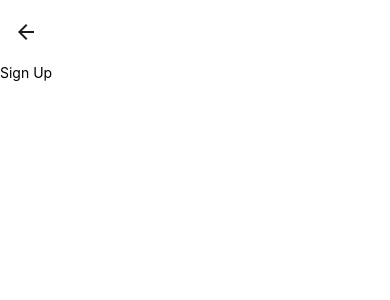
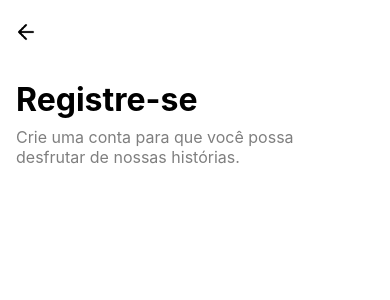
Before and after one commit to ricardofares/ibitter, a React Native app in the folder frontend/: screen /SignUp in a window 390 px wide. Shown: the top 300 px of the page. Built offline with nearby package versions, Linux system fonts and the light colour scheme.

Commit message:
Added the 'Button' atom and start the 'SignUp' screen.

```diff
--- /dev/null
+++ b/frontend/atoms/Button.js
@@ -0,0 +1,27 @@
+import React from 'react';
+import GlobalStyles from '../styles';
+import { StyleSheet, Text, TouchableOpacity } from 'react-native';
+
+export default function Button({ text, onPress }) {
+  return (
+    <TouchableOpacity style={styles.buttonContainer} onPress={onPress}>
+      <Text style={styles.buttonText}>{text}</Text>
+    </TouchableOpacity>
+  );
+}
+
+const styles = StyleSheet.create({
+  buttonContainer: {
+    width: '100%',
+    paddingTop: 16,
+    paddingBottom: 16,
+    backgroundColor: GlobalStyles.primaryColor,
+    flexDirection: 'row',
+    justifyContent: 'center',
+    borderRadius: 10,
+  },
+  buttonText: {
+    color: GlobalStyles.secondaryColor,
+    fontWeight: 'bold',
+  },
+});
--- a/frontend/organisms/auth/Auth.js
+++ b/frontend/organisms/auth/Auth.js
@@ -1,8 +1,9 @@
 import React from 'react';
 import GlobalStyles from '../../styles';
-import { StyleSheet, View, Text, Image, TouchableOpacity } from 'react-native';
+import { StyleSheet, View, Text, Image } from 'react-native';
+import Button from '../../atoms/Button';
 
-export default function Auth({ navigation }) {Auth
+export default function Auth({ navigation }) {
   return (
     <View style={styles.mainContainer}>
       <View style={styles.headerContainer}>
@@ -15,13 +16,10 @@ export default function Auth({ navigation }) {Auth
         <Text style={styles.headerTitle}>Ibitter</Text>
       </View>
       <View style={styles.bodyContainer}>
-        { /* @Todo: This TouchableOpacity should be transformed in an molecule. */}
-        <TouchableOpacity
-          style={styles.buttonContainer}
+        <Button
+          text="Registre-se com seu E-mail"
           onPress={() => navigation.navigate('SignUp')}
-        >
-          <Text style={styles.buttonText}>Registre-se com seu E-mail</Text>
-        </TouchableOpacity>
+        />
         <View style={styles.signInContainer}>
           <Text>Já está cadastrado? <Text style={styles.signInText}>Clique aqui!</Text></Text>
         </View>
@@ -65,19 +63,7 @@ const styles = StyleSheet.create({
     flexDirection: 'column',
     alignItems: 'center',
   },
-  buttonContainer: {
-    width: '100%',
-    paddingTop: 16,
-    paddingBottom: 16,
-    backgroundColor: GlobalStyles.primaryColor,
-    flexDirection: 'row',
-    justifyContent: 'center',
-    borderRadius: 10,
-  },
-  buttonText: {
-    color: GlobalStyles.secondaryColor,
-    fontWeight: 'bold',
-  },
+
   signInContainer: {
     marginTop: 32,
   },
--- a/frontend/organisms/auth/AuthStack.js
+++ b/frontend/organisms/auth/AuthStack.js
@@ -13,6 +13,8 @@ export default function AuthStack() {
         headerShadowVisible: false,
         headerTitle: '',
         headerBackTitle: 'Voltar',
+        headerTintColor: 'black',
+        headerBackImageSource: require('../../assets/images/arrow-left.png'),
         contentStyle: {
           backgroundColor: GlobalStyles.secondaryColor,
         }
--- a/frontend/organisms/auth/SignUp.js
+++ b/frontend/organisms/auth/SignUp.js
@@ -5,11 +5,32 @@ import { StyleSheet, View, Text } from 'react-native';
 export default function SignUp() {
   return (
     <View style={styles.mainContainer}>
-      <Text>Sign Up</Text>
+      <View style={styles.headerContainer}>
+        <Text style={styles.headerTitle}>Registre-se</Text>
+        <Text style={styles.headerSubtitle}>Crie uma conta para que você possa desfrutar de nossas histórias.</Text>
+      </View>
     </View>
   );
 }
 
 const styles = StyleSheet.create({
-
+  mainContainer: {
+    paddingLeft: 16,
+    paddingRight: 16,
+  },
+  headerContainer: {
+  },
+  headerTitle: {
+    marginTop: 16,
+    fontSize: 32,
+    fontWeight: 'bold',
+    color: GlobalStyles.primaryColor,
+  },
+  headerSubtitle: {
+    marginTop: 8,
+    width: '80%',
+    opacity: 0.5,
+    fontSize: 16,
+    color: GlobalStyles.primaryColor,
+  },
 });
```
Also changed, not shown: frontend/assets/images/arrow-left.png (added).
